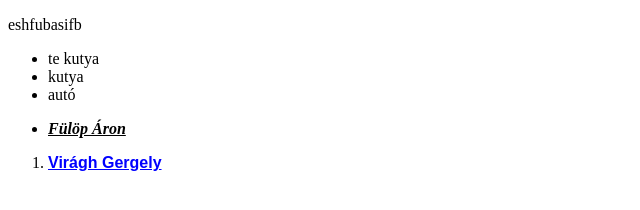
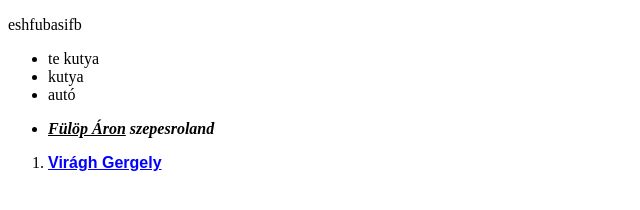
Before and after one commit to vGergelyCkik/elsoVGFA, a plain HTML site: page index.html in a window 1280 px wide. Shown: the whole page, without its empty margins (0-640 px from the left). Drawn offline with Linux system fonts and the light colour scheme.

Commit message:
névform

```diff
--- a/index.html
+++ b/index.html
@@ -19,6 +19,7 @@
         <li>
             <p>
                 <u><i><b>Fülöp Áron</b></i></u>
+                <b><i>szepesroland</i></b>
             </p>
         </li>
     </ul>
```
